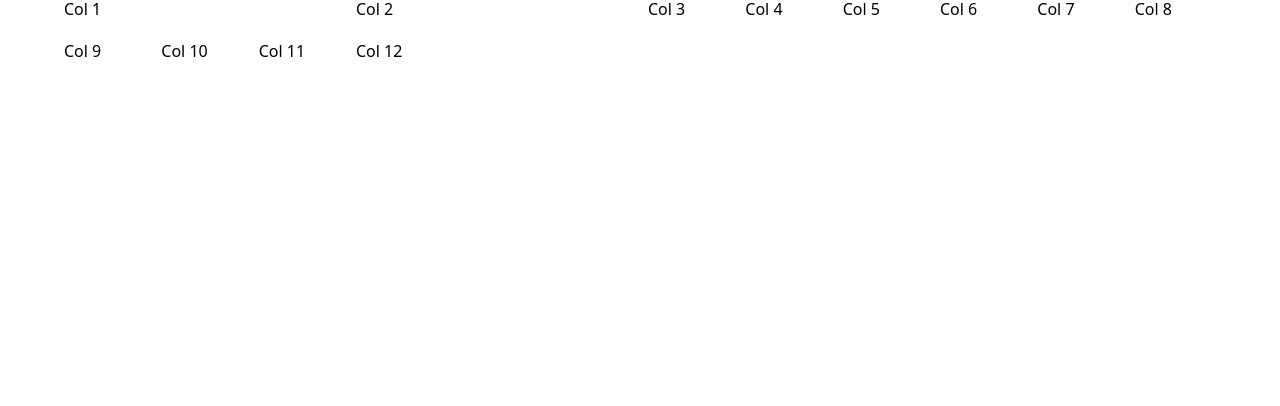
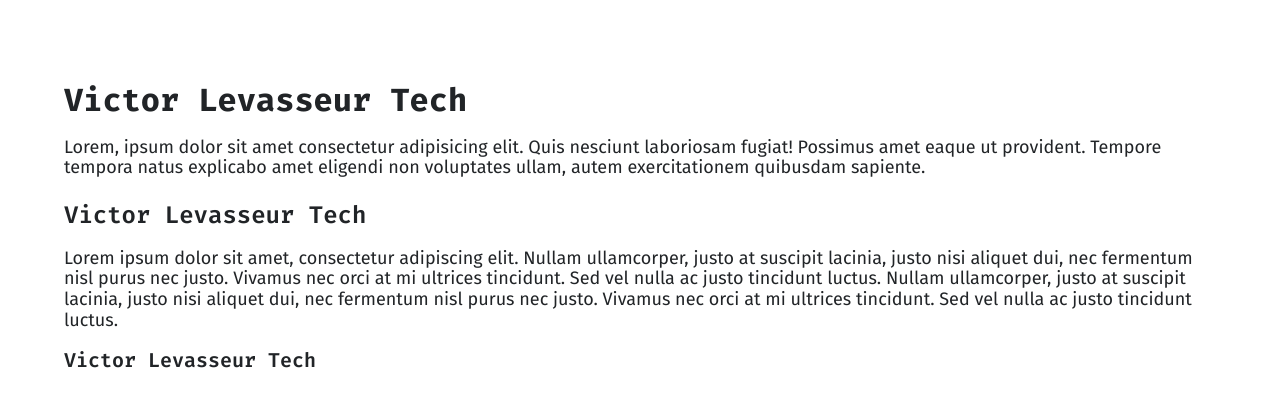
Before and after one commit to victorlevasseur/vltech-website, a Next.js app: page / in a window 1280 px wide. Shown: the top 406 px of the page. Built offline with nearby package versions, Linux system fonts and the light colour scheme.

Commit message:
feat: add basic typo styles

```diff
--- a/src/app/layout.tsx
+++ b/src/app/layout.tsx
@@ -31,7 +31,7 @@ export default function RootLayout({
           ${firaSans.variable}
           ${firaCode.variable}`}
       >
-        <main>{children}</main>
+        {children}
       </body>
     </html>
   );
--- a/src/app/page.tsx
+++ b/src/app/page.tsx
@@ -1,21 +1,30 @@
 import { LayoutColumn } from "@/components/layout/layout-column";
 import { LayoutContainer } from "@/components/layout/layout-container";
+import { Page } from "@/components/layout/page";
 
 export default function Home() {
   return (
-    <LayoutContainer>
-      <LayoutColumn small={12} large={3}>Col 1</LayoutColumn>
-      <LayoutColumn small={1} medium={3}>Col 2</LayoutColumn>
-      <LayoutColumn>Col 3</LayoutColumn>
-      <LayoutColumn>Col 4</LayoutColumn>
-      <LayoutColumn>Col 5</LayoutColumn>
-      <LayoutColumn>Col 6</LayoutColumn>
-      <LayoutColumn>Col 7</LayoutColumn>
-      <LayoutColumn>Col 8</LayoutColumn>
-      <LayoutColumn>Col 9</LayoutColumn>
-      <LayoutColumn>Col 10</LayoutColumn>
-      <LayoutColumn>Col 11</LayoutColumn>
-      <LayoutColumn>Col 12</LayoutColumn>
-    </LayoutContainer>
+    <Page>
+      <LayoutContainer>
+        <LayoutColumn small={12}>
+          <h1>Victor Levasseur Tech</h1>
+          <p>
+            Lorem, ipsum dolor sit amet consectetur adipisicing elit. Quis nesciunt laboriosam fugiat! Possimus amet eaque ut provident.
+            Tempore tempora natus explicabo amet eligendi non voluptates ullam, autem exercitationem quibusdam sapiente.
+          </p>
+          <h2>Victor Levasseur Tech</h2>
+          <p>
+            Lorem ipsum dolor sit amet, consectetur adipiscing elit. Nullam
+            ullamcorper, justo at suscipit lacinia, justo nisi aliquet dui, nec
+            fermentum nisl purus nec justo. Vivamus nec orci at mi ultrices
+            tincidunt. Sed vel nulla ac justo tincidunt luctus. Nullam
+            ullamcorper, justo at suscipit lacinia, justo nisi aliquet dui, nec
+            fermentum nisl purus nec justo. Vivamus nec orci at mi ultrices
+            tincidunt. Sed vel nulla ac justo tincidunt luctus.
+          </p>
+          <h3>Victor Levasseur Tech</h3>
+        </LayoutColumn>
+      </LayoutContainer>
+    </Page>
   );
 }
--- /dev/null
+++ b/src/components/layout/page.module.scss
@@ -0,0 +1,4 @@
+.main {
+  margin-top: 64px;
+  margin-bottom: 48px;
+}
--- /dev/null
+++ b/src/components/layout/page.tsx
@@ -0,0 +1,13 @@
+import styles from './page.module.scss';
+
+export interface PageProps {
+  children: React.ReactNode;
+}
+
+export const Page = ({ children }: PageProps) => {
+  return (
+    <main className={styles.main}>
+      {children}
+    </main>
+  );
+}
--- a/src/styles/globals/globals.scss
+++ b/src/styles/globals/globals.scss
@@ -1,3 +1,7 @@
+@use '../tokens/colors.scss' as colors;
+@use '../tokens/font.scss' as font;
+@use '../tokens/typo.scss' as typo;
+
 @import 'modern-normalize/modern-normalize.css';
 
 @import 'colors.css';
@@ -9,3 +13,25 @@
   gap: 8px;
   padding: 8px;
 }
+
+* {
+  @include font.normal;
+
+  color: colors.black();
+}
+
+p {
+  @include typo.paragraph;
+}
+
+h1 {
+  @include typo.heading-1;
+}
+
+h2 {
+  @include typo.heading-2;
+}
+
+h3 {
+  @include typo.heading-3;
+}
--- /dev/null
+++ b/src/styles/tokens/clamp.scss
@@ -0,0 +1,10 @@
+@use 'sass:map';
+@use 'sass:math';
+@use './media.scss' as media;
+
+@function slope($size-at-min-width, $size-at-max-width, $min-width: map.get(media.$breakpoints, 'small'), $max-width: map.get(media.$breakpoints, 'large')) {
+  $slope: math.div($size-at-max-width - $size-at-min-width, $max-width - $min-width);
+  $y-axis-intersection: -1 * $min-width * $slope + $size-at-min-width;
+  $return-value: clamp(#{$size-at-min-width}, #{$y-axis-intersection} + #{$slope} * 100vw, #{$size-at-max-width});
+  @return $return-value;
+}
--- /dev/null
+++ b/src/styles/tokens/typo.scss
@@ -0,0 +1,48 @@
+@use './clamp.scss' as clamp;
+@use './font.scss' as font;
+
+@mixin paragraph {
+  @include font.normal;
+
+  font-size: clamp.slope(16px, 18px);
+  font-weight: 300;
+}
+
+@mixin heading-1 {
+  @include font.catchy;
+
+  font-size: clamp.slope(24px, 32px);
+  font-weight: bold;
+
+  margin: 18px 0;
+
+  &:not(:first-child) {
+    margin-top: 36px;
+  }
+}
+
+@mixin heading-2 {
+  @include font.catchy;
+
+  font-size: clamp.slope(18px, 24px);
+  font-weight: 600;
+
+  margin: 12px 0;
+
+  &:not(:first-child) {
+    margin-top: 24px;
+  }
+}
+
+@mixin heading-3 {
+  @include font.catchy;
+
+  font-size: clamp.slope(16px, 20px);
+  font-weight: 600;
+
+  margin: 8px 0;
+
+  &:not(:first-child) {
+    margin-top: 16px;
+  }
+}
```
Also changed, not shown: src/styles/tokens/font.scss (line endings or trailing spaces).
